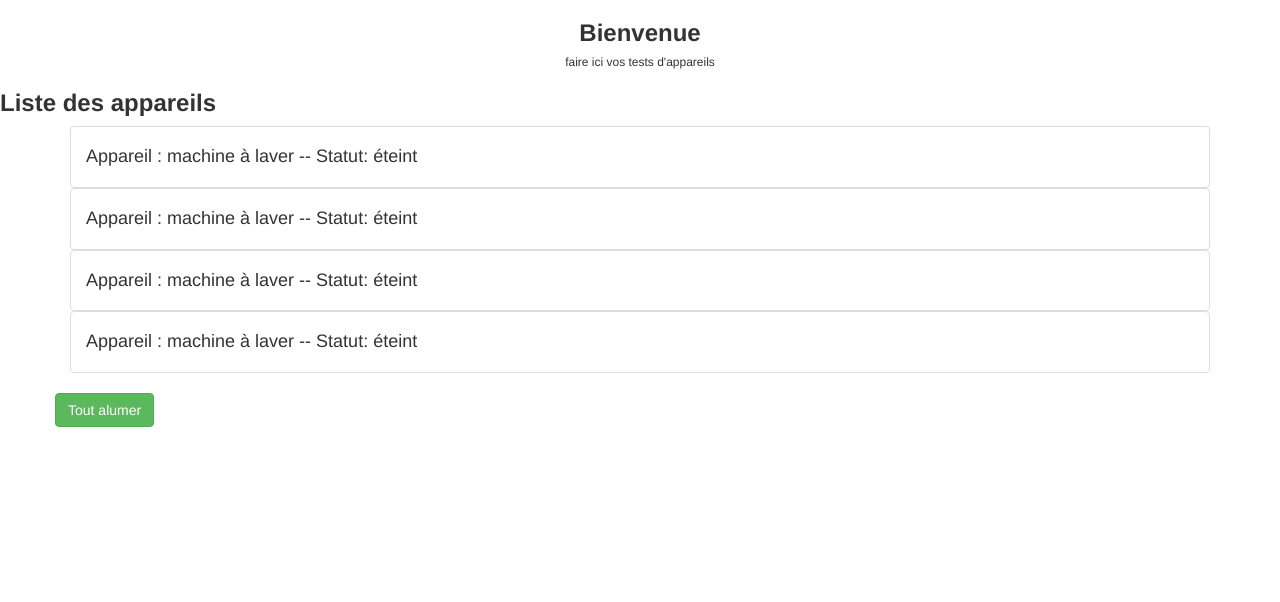
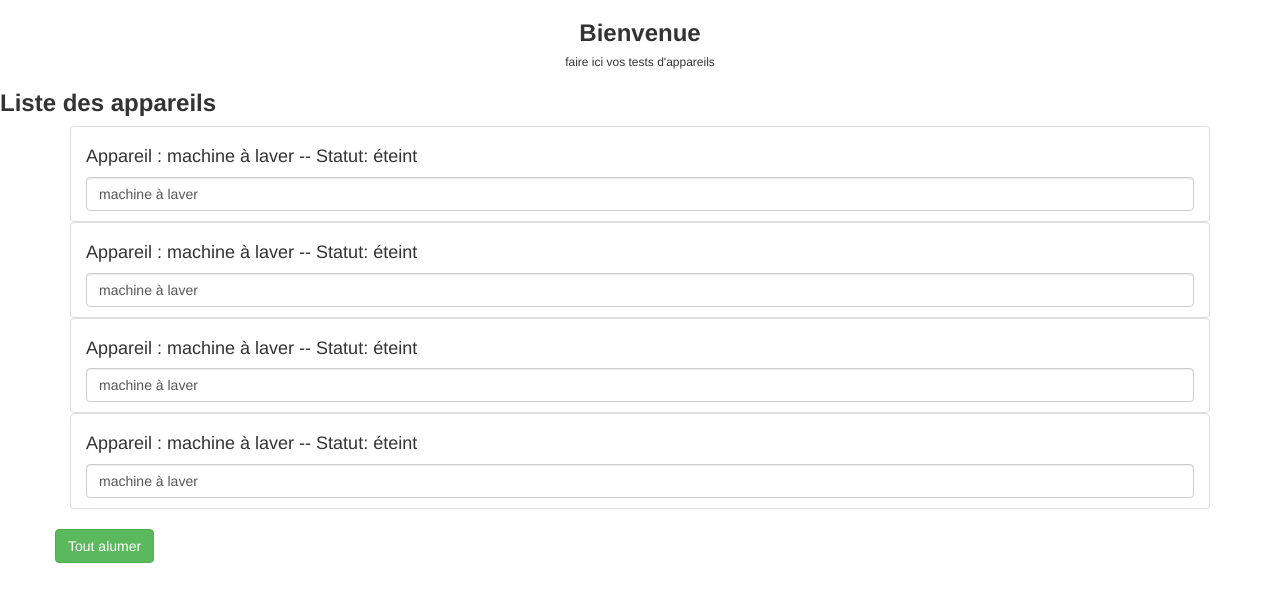
Before and after one commit to Enooud/primpasAng, an Angular app: page / in a window 1280 px wide. Shown: the top 602 px of the page. Built offline with nearby package versions, Linux system fonts and the light colour scheme.

Commit message:
fintest notion [()]

```diff
--- a/src/app/appareil/appareil.component.html
+++ b/src/app/appareil/appareil.component.html
@@ -1,3 +1,4 @@
 <li class="list-group-item">
     <h4>Appareil : {{appareilName}} -- Statut: {{ getStatus() }}</h4>
+    <input type="text" class="form-control" [(ngModel)]="appareilName">
 </li>
```
